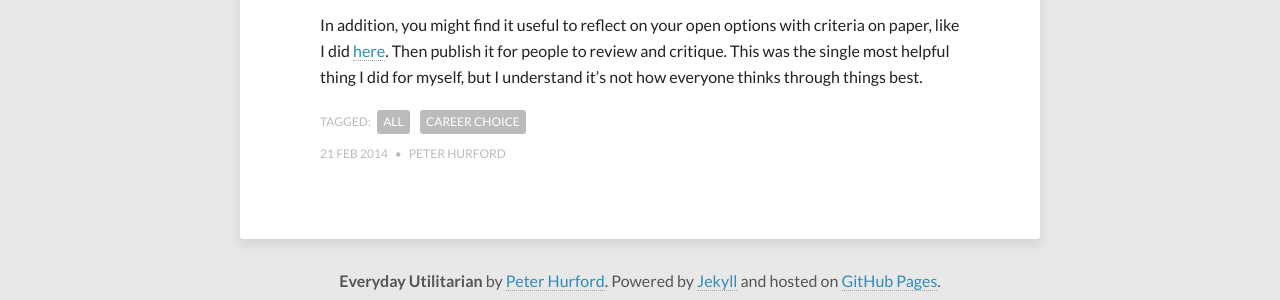
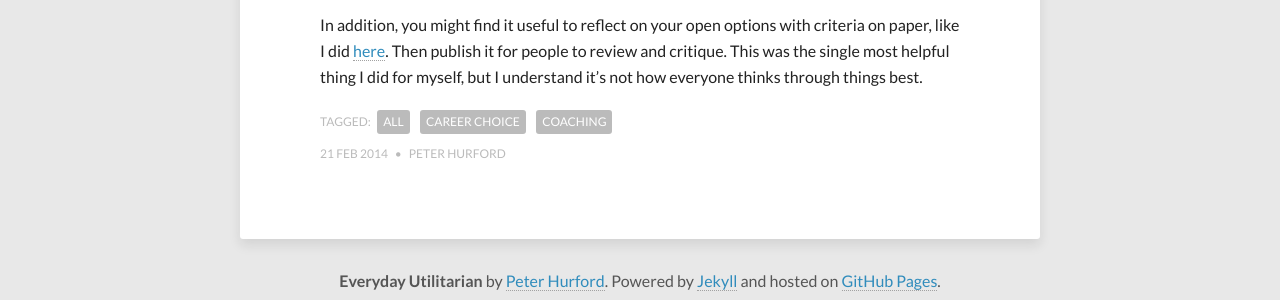
Before and after one commit to peterhurford/peterhurford.github.io, a Jekyll site: the page built from _posts/2014-02-21-career-advice-for-jacy-choosing-between-ph-d-programs.markdown, in a window 1280 px wide. Shown: the part 1655-1955 px from the top of the page. Built offline with Jekyll 4.4.1, drawn with Linux system fonts in a browser that asks for light colours; comment, search, counter and statistics services are not loaded.

Commit message:
Added coaching category

```diff
--- a/_posts/2014-02-21-career-advice-for-jacy-choosing-between-ph-d-programs.markdown
+++ b/_posts/2014-02-21-career-advice-for-jacy-choosing-between-ph-d-programs.markdown
@@ -9,6 +9,7 @@
 categories:
 - All
 - Career Choice
+- Coaching
 ---
 
 _Jacy is an effective altruist trying to decide what career to go into after college.  He's currently choosing between a Ph.D. in neuroscience or a Ph.D. in economics.  He wrote to me asking for advice.  This was my reply.  We both agreed it would be good to publish it so that others thinking about Ph.D. programs can benefit as well._
```
